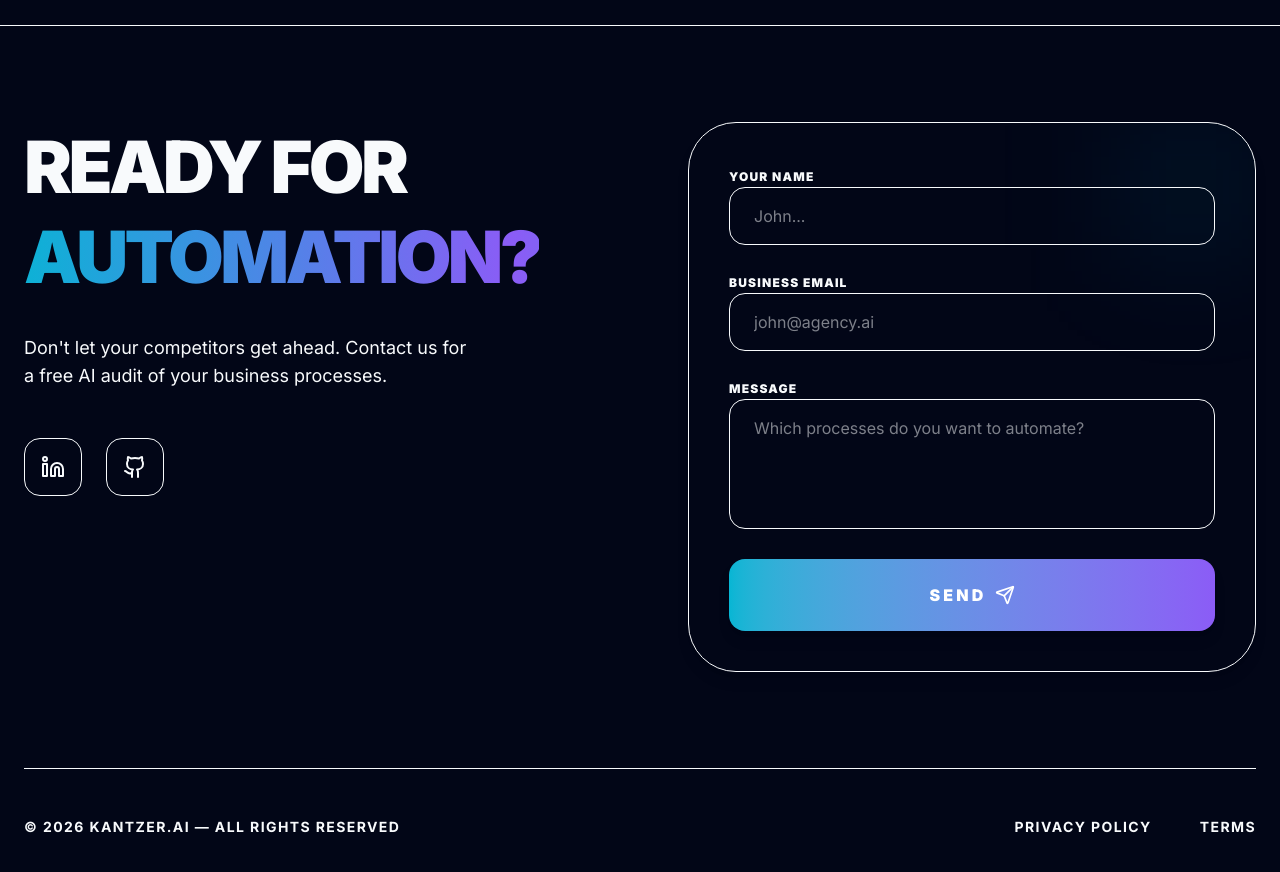
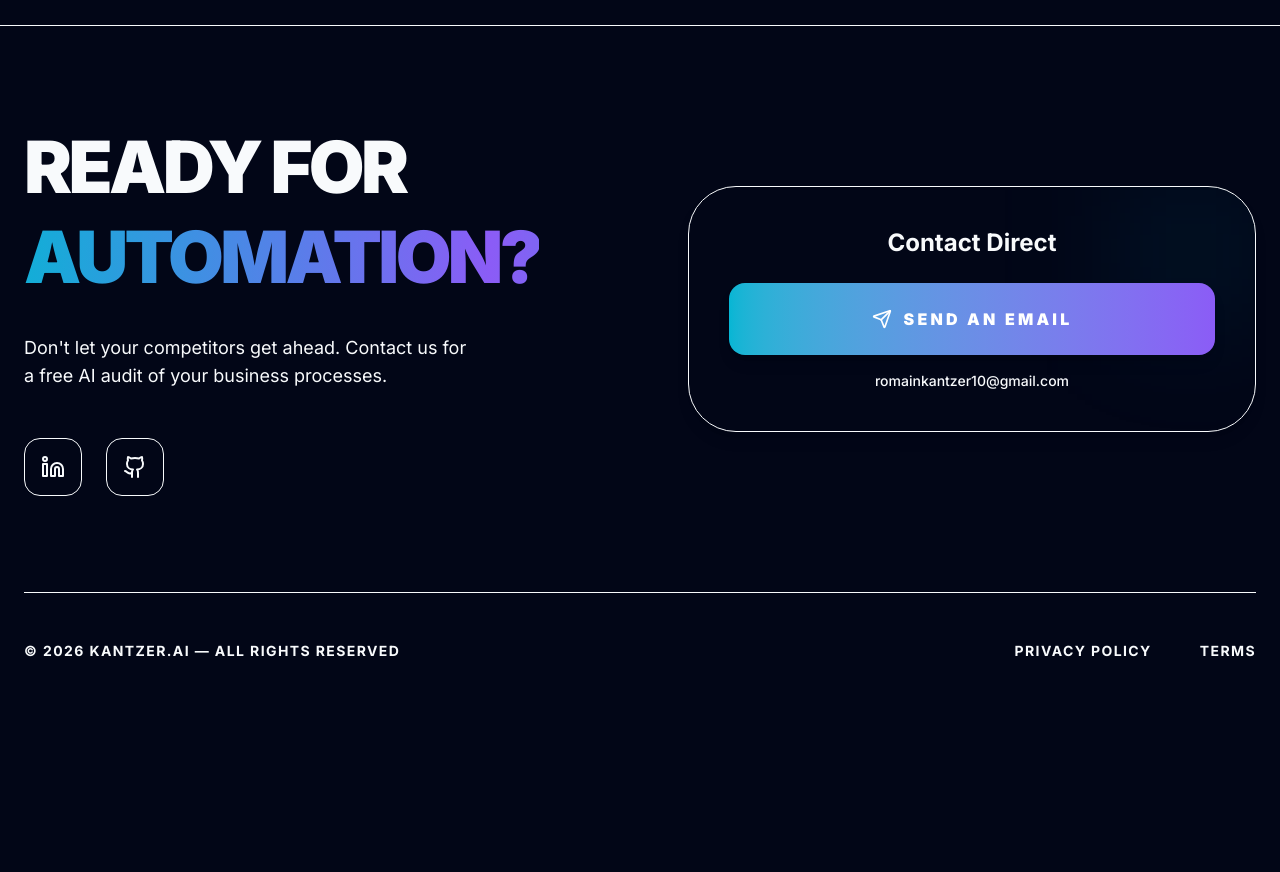
Before and after one commit to Cahair/romain_react, a Next.js app: page /contact in a window 1280 px wide. Shown: the part 1020-1892 px from the top of the page. After the commit the page ends 1777 px from the top, so only its background shows below. Built offline with nearby package versions, Linux system fonts and the light colour scheme.

Commit message:
carte de contact refaite

```diff
--- a/src/components/Footer.jsx
+++ b/src/components/Footer.jsx
@@ -5,55 +5,11 @@ import { useTranslation } from "./LanguageProvider";
 
 export default function Footer() {
     const { t } = useTranslation();
-    const [formData, setFormData] = useState({
-        name: "",
-        email: "",
-        message: "",
-    });
-    const [status, setStatus] = useState({ type: null, message: "" }); // 'success', 'error', 'loading'
-
-    const handleChange = (e) => {
-        const { name, value } = e.target;
-        setFormData((prev) => ({ ...prev, [name]: value }));
-    };
-
-    const handleSubmit = async (e) => {
-        e.preventDefault();
-        setStatus({ type: "loading", message: "" });
-
-        try {
-            // Using Formspree - free form backend that sends real emails
-            const response = await fetch("https://formspree.io/f/xpwpgvvv", {
-                method: "POST",
-                headers: {
-                    "Content-Type": "application/json",
-                    "Accept": "application/json"
-                },
-                body: JSON.stringify({
-                    name: formData.name,
-                    email: formData.email,
-                    message: formData.message,
-                    _subject: `[Kantzer.AI] Nouveau message de ${formData.name}`,
-                }),
-            });
-
-            if (response.ok) {
-                setStatus({ type: "success", message: t("footer.form.success") });
-                setFormData({ name: "", email: "", message: "" });
-                setTimeout(() => setStatus({ type: null, message: "" }), 5000);
-            } else {
-                const data = await response.json();
-                setStatus({ type: "error", message: data.error || t("footer.form.error") });
-            }
-        } catch (error) {
-            setStatus({ type: "error", message: t("footer.form.connectionError") });
-        }
-    };
 
     return (
         <footer id="contact" className="py-24 bg-background border-t border-border">
             <div className="container mx-auto px-6">
-                <div className="grid grid-cols-1 lg:grid-cols-2 gap-24 mb-24">
+                <div className="grid grid-cols-1 lg:grid-cols-2 gap-12 lg:gap-24 mb-24 items-center">
                     <div>
                         <h2 className="text-4xl md:text-7xl font-black tracking-tighter mb-8 leading-tight text-foreground">
                             {t("footer.title")} <br />
@@ -73,81 +29,24 @@ export default function Footer() {
                         </div>
                     </div>
 
-                    <div className="bg-card border border-border p-10 rounded-[3rem] relative overflow-hidden shadow-lg">
+                    <div className="bg-card border border-border p-10 rounded-[3rem] relative overflow-hidden shadow-lg flex flex-col justify-center items-center text-center">
                         <div className="absolute top-0 right-0 w-32 h-32 bg-primary/10 blur-3xl" />
 
-                        <form onSubmit={handleSubmit} className="space-y-6 relative z-10">
-                            <div className="space-y-2">
-                                <label className="text-xs font-black uppercase tracking-widest text-muted-foreground">{t("footer.form.name")}</label>
-                                <input
-                                    type="text"
-                                    name="name"
-                                    value={formData.name}
-                                    onChange={handleChange}
-                                    required
-                                    className="w-full bg-input border border-border rounded-2xl px-6 py-4 focus:outline-none focus:border-primary focus:ring-2 focus:ring-ring/20 transition-colors text-foreground placeholder:text-muted-foreground"
-                                    placeholder={t("footer.form.namePlaceholder")}
-                                />
-                            </div>
-                            <div className="space-y-2">
-                                <label className="text-xs font-black uppercase tracking-widest text-muted-foreground">{t("footer.form.email")}</label>
-                                <input
-                                    type="email"
-                                    name="email"
-                                    value={formData.email}
-                                    onChange={handleChange}
-                                    required
-                                    className="w-full bg-input border border-border rounded-2xl px-6 py-4 focus:outline-none focus:border-primary focus:ring-2 focus:ring-ring/20 transition-colors text-foreground placeholder:text-muted-foreground"
-                                    placeholder={t("footer.form.emailPlaceholder")}
-                                />
-                            </div>
-                            <div className="space-y-2">
-                                <label className="text-xs font-black uppercase tracking-widest text-muted-foreground">{t("footer.form.message")}</label>
-                                <textarea
-                                    rows="4"
-                                    name="message"
-                                    value={formData.message}
-                                    onChange={handleChange}
-                                    required
-                                    className="w-full bg-input border border-border rounded-2xl px-6 py-4 focus:outline-none focus:border-primary focus:ring-2 focus:ring-ring/20 transition-colors text-foreground placeholder:text-muted-foreground resize-none"
-                                    placeholder={t("footer.form.messagePlaceholder")}
-                                />
-                            </div>
+                        <div className="relative z-10 w-full">
+                            <h3 className="text-2xl font-bold mb-6 text-foreground">Contact Direct</h3>
 
-                            {/* Status Message */}
-                            {status.type && (
-                                <div className={`flex items-center gap-3 p-4 rounded-xl ${status.type === "success"
-                                    ? "bg-emerald-500/10 text-emerald-500 border border-emerald-500/20"
-                                    : status.type === "error"
-                                        ? "bg-red-500/10 text-red-500 border border-red-500/20"
-                                        : "bg-primary/10 text-primary border border-primary/20"
-                                    }`}>
-                                    {status.type === "success" && <CheckCircle className="w-5 h-5" />}
-                                    {status.type === "error" && <AlertCircle className="w-5 h-5" />}
-                                    {status.type === "loading" && <Loader2 className="w-5 h-5 animate-spin" />}
-                                    <span className="text-sm font-medium">
-                                        {status.type === "loading" ? t("footer.form.loading") : status.message}
-                                    </span>
-                                </div>
-                            )}
+                            <a
+                                href="mailto:romainkantzer10@gmail.com"
+                                className="w-full py-6 bg-gradient-to-r from-primary to-secondary rounded-2xl font-black uppercase tracking-[0.2em] shadow-lg hover:shadow-neon-cyan transition-all active:scale-[0.98] text-white flex items-center justify-center gap-3 mb-4 group"
+                            >
+                                <Send className="w-5 h-5 group-hover:rotate-12 transition-transform" />
+                                {t("footer.form.submit")}
+                            </a>
 
-                            <button
-                                type="submit"
-                                disabled={status.type === "loading"}
-                                className="w-full py-6 bg-gradient-to-r from-primary to-secondary rounded-2xl font-black uppercase tracking-[0.2em] shadow-lg hover:shadow-neon-cyan transition-all active:scale-[0.98] text-white disabled:opacity-50 disabled:cursor-not-allowed flex items-center justify-center gap-2"
-                            >
-                                {status.type === "loading" ? (
-                                    <>
-                                        <Loader2 className="w-5 h-5 animate-spin" />
-                                        {t("footer.form.sending")}
-                                    </>
-                                ) : (
-                                    <>
-                                        {t("footer.form.submit")} <Send className="w-5 h-5" />
-                                    </>
-                                )}
-                            </button>
-                        </form>
+                            <p className="text-sm text-muted-foreground font-medium">
+                                romainkantzer10@gmail.com
+                            </p>
+                        </div>
                     </div>
                 </div>
 
--- a/src/translations/de.json
+++ b/src/translations/de.json
@@ -212,18 +212,7 @@
         "titleHighlight": "AUTOMATISIERUNG?",
         "subtitle": "Lassen Sie Ihre Konkurrenten nicht voraus. Kontaktieren Sie uns für ein kostenloses AI-Audit Ihrer Geschäftsprozesse.",
         "form": {
-            "name": "Ihr Name",
-            "namePlaceholder": "Max...",
-            "email": "Geschäftliche E-Mail",
-            "emailPlaceholder": "max@agentur.ai",
-            "message": "Nachricht",
-            "messagePlaceholder": "Welche Prozesse möchten Sie automatisieren?",
-            "submit": "Senden",
-            "sending": "Senden...",
-            "success": "Nachricht erfolgreich gesendet!",
-            "error": "Ein Fehler ist aufgetreten",
-            "connectionError": "Verbindungsfehler",
-            "loading": "Wird gesendet..."
+            "submit": "E-Mail Senden"
         },
         "legal": {
             "rights": "ALLE RECHTE VORBEHALTEN",
--- a/src/translations/en.json
+++ b/src/translations/en.json
@@ -212,18 +212,7 @@
         "titleHighlight": "AUTOMATION?",
         "subtitle": "Don't let your competitors get ahead. Contact us for a free AI audit of your business processes.",
         "form": {
-            "name": "Your Name",
-            "namePlaceholder": "John...",
-            "email": "Business Email",
-            "emailPlaceholder": "john@agency.ai",
-            "message": "Message",
-            "messagePlaceholder": "Which processes do you want to automate?",
-            "submit": "Send",
-            "sending": "Sending...",
-            "success": "Message sent successfully!",
-            "error": "An error occurred",
-            "connectionError": "Connection error",
-            "loading": "Sending..."
+            "submit": "Send an Email"
         },
         "legal": {
             "rights": "ALL RIGHTS RESERVED",
--- a/src/translations/fr.json
+++ b/src/translations/fr.json
@@ -212,18 +212,7 @@
         "titleHighlight": "L'AUTOMATISATION ?",
         "subtitle": "Ne laissez pas vos concurrents prendre l'avantage. Contactez-nous pour un audit AI gratuit de vos processus business.",
         "form": {
-            "name": "Votre Nom",
-            "namePlaceholder": "Romain...",
-            "email": "Email Business",
-            "emailPlaceholder": "romain@agency.ai",
-            "message": "Message",
-            "messagePlaceholder": "Quels processus voulez-vous automatiser ?",
-            "submit": "Envoyer",
-            "sending": "Envoi...",
-            "success": "Message envoyé avec succès !",
-            "error": "Une erreur est survenue",
-            "connectionError": "Erreur de connexion",
-            "loading": "Envoi en cours..."
+            "submit": "Envoyer un email"
         },
         "legal": {
             "rights": "TOUS DROITS RÉSERVÉS",
```
